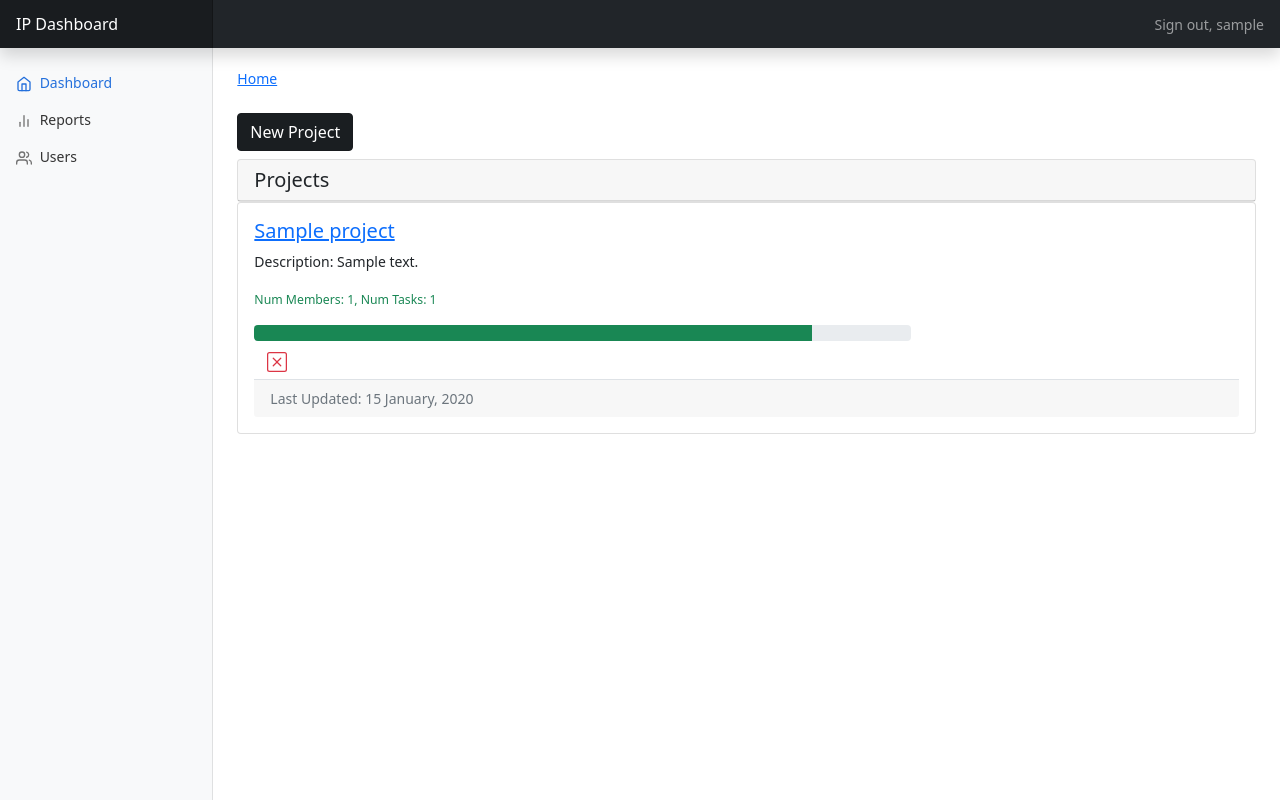
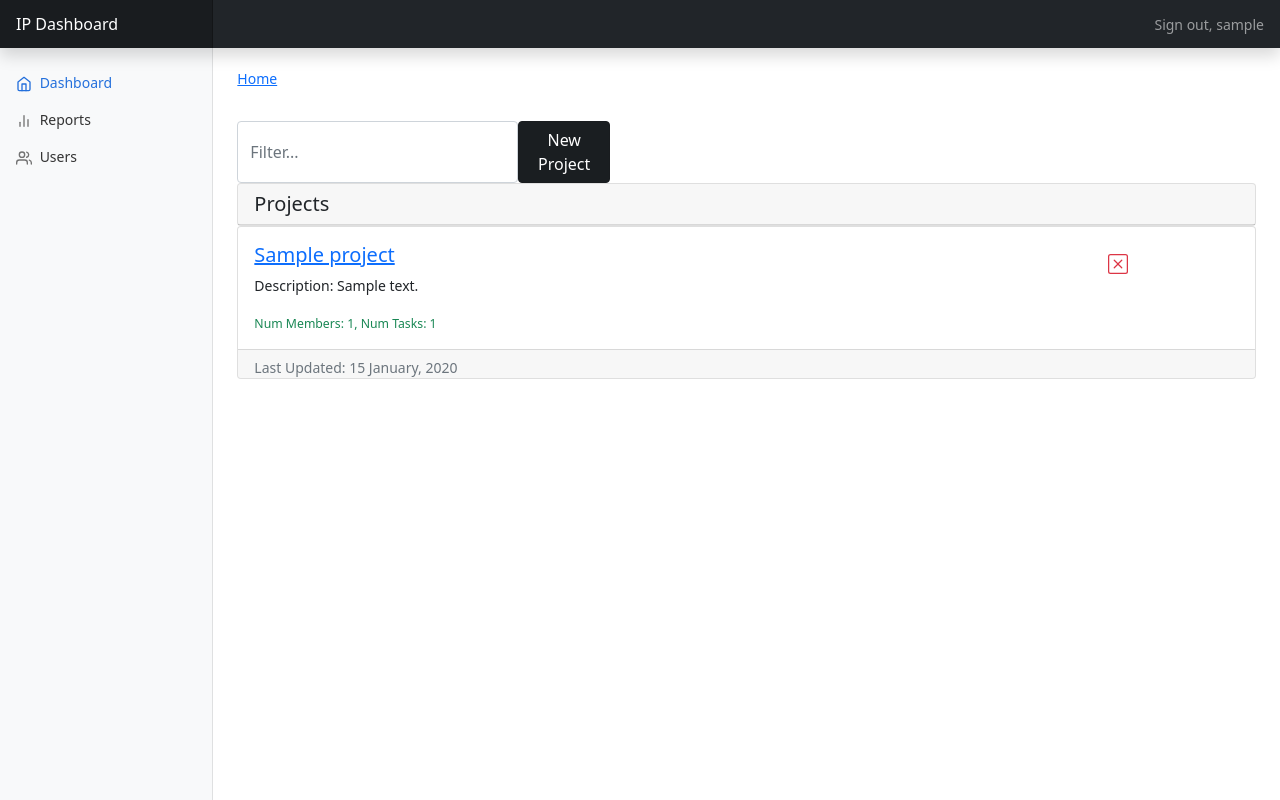
Before and after one commit to gjairath/IP_Version_2.0, a Flask app: page / in a window 1280 px wide. Run offline with Flask 2, Linux system fonts and the light colour scheme; a user stored in the database is signed in; tables that the repository leaves empty hold one stand-in row (values such as "Sample post"); some libraries are stand-ins or nearby versions.

Commit message:
Improving UI...

```diff
--- /dev/null
+++ b/ip_app/static/dashboard.css
@@ -0,0 +1,18 @@
+.project-cards {
+}
+
+.card-footer {
+    padding-top: 0.4rem;
+    padding-bottom: 0rem;
+    max-height: 2.4rem;
+    text-align: justify;
+}
+
+#delete-project {
+
+}
+
+
+#project-link {
+    max-width: 0.5vw;
+}
--- a/ip_app/templates/dashboard.html
+++ b/ip_app/templates/dashboard.html
@@ -5,46 +5,53 @@
 
 {% block content %}
 
+
+<div class="breadcrumb">
     <nav aria-label="breadcrumb">
               <ol class="breadcrumb">
                 <li class="breadcrumb-item active"><a href="{{url_for('index')}}">Home</a></li>
               </ol>
     </nav>
-
-<div class="d-flex justify-content-between flex-wrap flex-md-nowrap align-items-center py-2">
-
-    <a href="{{ url_for('new_project') }}" class="btn btn-dark btn-primary-medium active" role="button" aria-pressed="true">New Project</a>
 </div>
 
-<!-- When this page is first loaded, no projects may exist, ensure there is no 500 response with if -->
+<div class="d-flex flex-items-start">
+      <div class="d-flex flex-column flex-lg-row flex-auto">
+
+          <input type="search" id="project-search" class="form-control width-full" placeholder="Filter..." autocomplete="off" value="">
+
+    <a href="{{ url_for('new_project') }}" class="btn btn-dark btn-primary-medium active" role="button" aria-pressed="true">
+    New Project
+    </a>
+</div>
+</div>
+
+<section id="projects-list">
     {% if project_list %}
-    <!-- cheap hack, make it so title displays once in an empty card -->
     <div class = "card">
         <h5 class = "card-header"> Projects </h5>
     </div>
-<!-- run simple loop, make cards-->
+
     {% for project in project_list %}
-<div class="card">
+    <div class="card project-cards">
       <div class="card-body">
 
-      <a href={{url_for('show_tasks_for_project', project_name=project.project_name) }}> <h5 class="card-title"> {{ project.project_name }}</h5> </a>
+<div class="row">
+
+    <div class="col-md-10">
+
+          <a href={{url_for('show_tasks_for_project', project_name=project.project_name) }} id="project-link">
+          <h5 class="card-title"> {{ project.project_name }}</h5> </a>
+
+
           <p class="card-text"> Description: {{ project.project_desc }} </p>
 
          <p class="card-text"><small class="text-success">Num Members: {{ project.num_members }},
                                                                      Num Tasks: {{ project.num_tasks }} </small></p>
 
+      </div>
+        <div class="col-md-2 float-right">
 
-    <!-- The progress bar somewhat cockeyed but thats okay because im very accepting im an equal opprutunist i dont even k now wtf that is-->
-    <div class="col-12 col-lg-8">
-              <div class="progress-wrapper">
-                  <div class="progress mb-0">
-                      <div class="progress-bar bg-success" role="progressbar" style="width: 85%" aria-valuenow="85" aria-valuemin="0" aria-valuemax="100"></div>
-                  </div>
-              </div>
-          </div>
-
-        <!-- Delete icon on the bottom right-->
-          <a href={{url_for('delete_project', project_name=project.project_name)}} class="btn btn-icon-only float-right text-danger"
+                  <a href={{url_for('delete_project', project_name=project.project_name)}} id="delete-project" class="btn btn-icon-only float-right text-danger"
                     onclick = "{if (confirm ( 'Are you sure you want to delete {{project.project_name}}?')) {this.document.formname.submit(); return true;} return false;}">
 
                          <svg xmlns="http://www.w3.org/2000/svg" width="20" height="20" fill="currentColor" class="bi bi-x-square" viewBox="0 0 16 16">
@@ -52,16 +59,26 @@
                           <path d="M4.646 4.646a.5.5 0 0 1 .708 0L8 7.293l2.646-2.647a.5.5 0 0 1 .708.708L8.707 8l2.647 2.646a.5.5 0 0 1-.708.708L8 8.707l-2.646 2.647a.5.5 0 0 1-.708-.708L7.293 8 4.646 5.354a.5.5 0 0 1 0-.708z"/>
                         </svg>
                   </a>
-
-      <div class="card-footer border-top border-gray-300 text-muted">
-        Last Updated: {{project.project_last_changed.strftime("%d %B, %Y")}}
+        </div>
    </div>
 
+            <!-- Delete icon on the bottom right-->
+
       </div>
+                <div class="card-footer text-muted">
+            Last Updated: {{project.project_last_changed.strftime("%d %B, %Y")}}
+
+        </div>
+
         </div>
 
     {% endfor %}
 
     {% endif %}
+</section>
+
+
+<link rel="stylesheet" href="{{ url_for('static', filename='dashboard.css') }}">
+
 
 {% endblock %}
```
Also changed, not shown: ip_app/app.db. Lines whose indentation alone changed are shown as unchanged.
